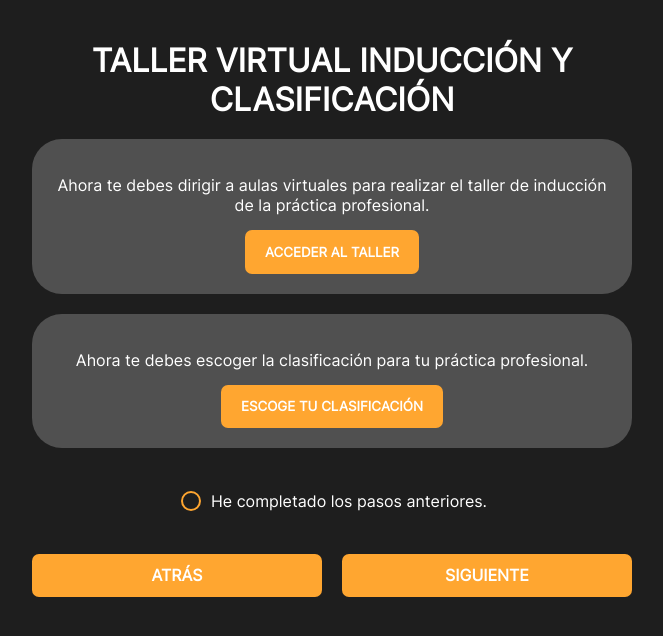
After one commit to Militaseeee/weSearch, a PHP site: page /html/taller.html in a window 1280 px wide. The commit adds this page. Shown: the top 636 px of the page, without its empty margins (308-971 px from the left). Run offline with PHP 8.4, Linux system fonts and the light colour scheme.

Commit message:
Se agrega la interfaz del taller

```diff
--- a/css/styles.css
+++ b/css/styles.css
@@ -9,6 +9,7 @@ body {
 h1 {
     color: #fff;
     margin-bottom: 20px;
+    text-align: center;
 }
 
 @font-face {
--- /dev/null
+++ b/css/taller.css
@@ -0,0 +1,99 @@
+.taller_container {
+    max-width: 600px;
+    margin: 0 auto;
+    padding: 20px;
+}
+
+/* BOTONES DE LOS PASOS AL TALLER */
+.pasos_taller {
+    background-color: #505050;
+    border-radius: 30px;
+    padding: 20px;
+    margin-bottom: 20px;
+    display: flex;
+    flex-direction: column;
+    align-items: center;
+}
+
+.pasos_taller p {
+    margin-bottom: 15px;
+    text-align: center;
+    font-family: 'Inter';
+    font-weight: lighter;
+    color: #FFFFFF;
+}
+
+.pasos_taller button {
+    padding: 10px 20px;
+    background-color: #FFA630;
+    border: none;
+    height: 2.7rem;
+    border-radius: 7px;
+    color: #FFFFFF;
+    cursor: pointer;
+    font-family: 'Inter';
+    font-weight: bold;
+    transition: background-color 0.3s;
+}
+
+.pasos_taller button:hover {
+    background-color: #FF950B;
+}
+
+/* CHECKBOX */
+.taller_checkbox {
+    display: flex;
+    align-items: center;
+    justify-content: center;
+    margin-top: 20px; /* Ajusta el espacio entre los pasos y el checkbox */
+}
+
+.taller_checkbox label {
+    display: inline-block;
+    font-family: 'Inter';
+    font-weight: lighter;
+    color: #FFFFFF;
+}
+
+.taller_checkbox input[type="checkbox"] {
+    margin-right: 10px; /* Espacio entre el radio button y el texto */
+    appearance: none; /* Oculta el estilo predeterminado del checkbox */
+    -webkit-appearance: none; /* Para compatibilidad con navegadores basados en WebKit */
+    -moz-appearance: none; /* Para compatibilidad con navegadores basados en Gecko */
+    width: 20px; /* Ancho deseado del checkbox */
+    height: 20px; /* Altura deseada del checkbox */
+    border-radius: 50%; /* Hace que el checkbox sea redondo */
+    border: 2px solid #FFA630; /* Borde del checkbox */
+    background-color: transparent; /* Fondo transparente */
+}
+
+.taller_checkbox input[type="checkbox"]:checked {
+    background-color: #FFA630; /* Cambia el color de fondo cuando está seleccionado */
+}
+
+/* BOTONES DE ATRAS O SIGUIENTE */
+.boton_atras_sig {
+    display: flex; /* El botón me quede en la misma linea */
+    justify-content: space-between; /* Distribuye los botones horizontalmente con espacios iguales entre ellos */
+    margin-top: 40px;
+}
+
+.boton_atras_sig button {
+    padding: 10px 20px;
+    border: none;
+    background-color: #FFA630;
+    height: 2.7rem;
+    border-radius: 7px;
+    color: #FFFFFF;
+    cursor: pointer;
+    font-family: 'Inter';
+    font-weight: bold;
+    transition: background-color 0.3s;
+    font-size: inherit; /* Utiliza el mismo tamaño de fuente que los botones de .taller-step */
+    width: calc(50% - 10px); /* Calcula el ancho para que los botones ocupen la mitad del espacio disponible con un margen de 10px */
+    box-sizing: border-box; /* Incluye el padding en el ancho total del botón */
+}
+
+.boton_atras_sig button:hover {
+    background-color: #FF950B;
+}
--- /dev/null
+++ b/html/taller.html
@@ -0,0 +1,35 @@
+<!DOCTYPE html>
+<html lang="en">
+<head>
+    <meta charset="UTF-8">
+    <meta name="viewport" content="width=device-width, initial-scale=1.0">
+    <title>Taller Virtual - WeSearch</title>
+    <link rel="stylesheet" href="../css/taller.css">
+    <link rel="stylesheet" href="../css/styles.css">
+</head>
+<body>
+    <div class="taller_container">
+        <h1>TALLER VIRTUAL INDUCCIÓN Y CLASIFICACIÓN</h1>
+        <div class="pasos_taller">
+            <p>Ahora te debes dirigir a aulas virtuales para realizar el taller de inducción de la práctica profesional.</p>
+            <button>ACCEDER AL TALLER</button>
+        </div>
+        <div class="pasos_taller">
+            <p>Ahora te debes escoger la clasificación para tu práctica profesional.</p>
+            <button>ESCOGE TU CLASIFICACIÓN</button>
+        </div>
+        <div class="taller_checkbox">
+            <div class="taller_checkbox">
+                <!-- <input type="radio" id="completado" name="completado">
+                <label for="completado" id="labelCompletado">He completado los pasos anteriores.</label> -->
+                <input type="checkbox" id="completado">
+                <label for="completado">He completado los pasos anteriores.</label>
+            </div>
+        </div>
+        <div class="boton_atras_sig">
+            <button>ATRÁS</button>
+            <button>SIGUIENTE</button>
+        </div>
+    </div>
+</body>
+</html>
```
